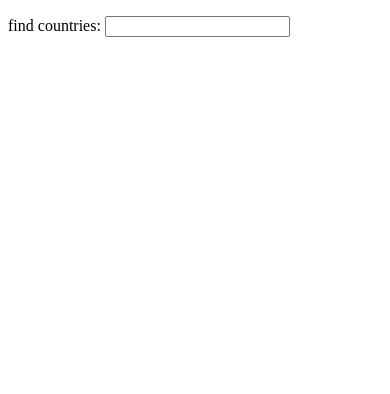
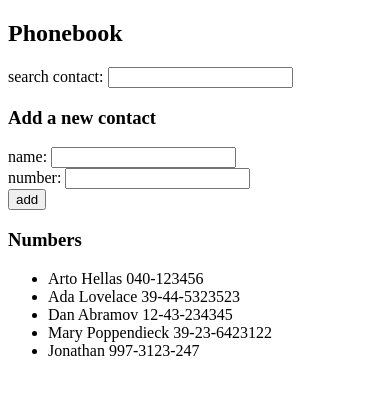
Before and after one commit to jcaburnay/part2, a React (Create React App) app: page / in a window 390 px wide. Shown: the top 394 px of the page. Built offline with nearby package versions, Linux system fonts and the light colour scheme; data requests are answered from the project's data file.

Commit message:
Exercise 2.15: Phonebook step7

```diff
--- a/db.json
+++ b/db.json
@@ -19,6 +19,11 @@
       "name": "Mary Poppendieck",
       "number": "39-23-6423122",
       "id": 4
+    },
+    {
+      "name": "Jonathan",
+      "number": "997-3123-247",
+      "id": 5
     }
   ]
 }
--- a/src/App.js
+++ b/src/App.js
@@ -1,111 +1,122 @@
 import React, { useState, useEffect } from "react";
 import axios from "axios";
 
-const Countries = ({ countries }) => {
-  const [show, setShow] = useState(false);
-  const [selectedCountry, setSelectedCountry] = useState("")
-  const toggleShow = (countryName) => {
-    setShow(!show);
-    setSelectedCountry(countries.filter(country => country.name === countryName)[0])
-  }
-  if(countries.length > 10) {
-    return (
-      <p>Too many matches, specify another filter</p>
-    )
-  } else if(countries.length === 1) {
-    return (
-      <CountryInfo country={countries[0]} />
-    )
-  }
+const Filter = ({ searchName, onSearch }) => {
   return (
-    show ? <CountryInfo country={selectedCountry} onShow={toggleShow} /> : <ListCountries countries={countries} onShow={toggleShow}/>
-  )
-}
+    <div>
+      <span>
+        search contact:{" "}
+        <input type="text" value={searchName} onChange={onSearch} />
+      </span>
+    </div>
+  );
+};
 
-const CountryInfo = ({ country, onShow }) => {
+const PersonForm = ({
+  submit,
+  newName,
+  handleNameChange,
+  newNumber,
+  handleNumberChange,
+}) => {
   return (
-    <React.Fragment key={country.name}>
-      <h2>{country.name}</h2>
-      <p>capital: {country.capital}</p>
-      <p>population: {country.population}</p>
-      <h4>languages: </h4>
-      <ul>
-        {country.languages.map(language => <li key={language.name}>{language.name}</li>)}
-      </ul>
-      <img src={country.flag} alt={`${country.name} flag`} style={{height: '200px', display: 'block'}}/>
-      <button onClick={onShow}>hide</button>
-      <Weather countryCapital={country.capital} />
-    </React.Fragment>
-  )
-}
+    <form onSubmit={submit}>
+      <div>
+        name:{" "}
+        <input
+          type="text"
+          value={newName}
+          onChange={handleNameChange}
+          required
+        />
+      </div>
+      <div>
+        number:{" "}
+        <input
+          type="text"
+          value={newNumber}
+          onChange={handleNumberChange}
+          required
+        />
+      </div>
+      <div>
+        <button type="submit">add</button>
+      </div>
+    </form>
+  );
+};
 
-const Weather = ({ countryCapital }) => {
-  const [weatherInfo, setWeatherInfo] = useState({})
+const Persons = ({ persons }) => {
+  return (
+    <ul>
+      {persons.map((person) => (
+        <li key={person.name}>
+          {person.name} {person.number}
+        </li>
+      ))}
+    </ul>
+  );
+};
+
+const App = () => {
+  const [persons, setPersons] = useState([]);
+  const [newName, setNewName] = useState("");
+  const [newNumber, setNewNumber] = useState("");
+  const [searchName, setSearchName] = useState("");
 
   useEffect(() => {
-    const accessKey = process.env.REACT_APP_API_KEY;
-    const params = {
-      access_key: accessKey,
-      query: countryCapital
-    };
-    axios
-    .get('http://api.weatherstack.com/current', { params })
-      .then(response => {
-        setWeatherInfo({
-          capitalTemperature: response.data.current.temperature,
-          icon: response.data.current.weather_icons[0],
-          windSpeed: response.data.current.wind_speed,
-          windDir: response.data.current.wind_dir
+    axios.get("http://localhost:3001/persons").then((response) => {
+      setPersons(response.data);
+    });
+  }, []);
+
+  const submit = (event) => {
+    event.preventDefault();
+    if (persons.map((person) => person.name).includes(newName)) {
+      alert(`${newName} is already in the phonebook`);
+    } else {
+      const personObject = {
+        name: newName,
+        number: newNumber,
+      };
+      axios.post("http://localhost:3001/persons", personObject)
+        .then(response => {
+          setPersons(persons.concat(response.data));
+          setNewName("");
+          setNewNumber("");
         })
-      })
-      .catch(error => console.log(error))
-  }, [countryCapital])
+    }
+  };
+
+  const handleNameChange = (event) => {
+    setNewName(event.target.value);
+  };
+  const handleNumberChange = (event) => {
+    setNewNumber(event.target.value);
+  };
+
+  const onSearch = (event) => {
+    setSearchName(event.target.value);
+  };
+
+  const searchedNames = persons.filter((person) =>
+    person.name.toLowerCase().includes(searchName.toLowerCase())
+  );
 
   return (
-    <>
-      <h4>Weather in {countryCapital}</h4>
-      <h6>temperature:</h6>
-      <p>{weatherInfo.capitalTemperature}</p>
-      <img src={weatherInfo.icon} alt="weather icon" style={{height: '100px', display: 'block'}}/>
-      <p>{weatherInfo.windSpeed} mph from {weatherInfo.windDir}</p>
-    </>
-  )
-}
-
-const ListCountries = ({ countries, onShow }) => {
-
-  return (
-    <ul>
-      {countries.map(country => <li key={country.name}>{country.name}<button onClick={() => onShow(country.name)}>show</button></li>)}
-    </ul>
-  )
-}
-
-const App = () => {
-  const [countries, setCountries] = useState([]);
-  const [searchCountry, setSearchCountry] = useState("");
-
-  useEffect(() => {
-    if(searchCountry === "") {
-      setCountries([]);
-    } else {
-      axios.get("https://restcountries.eu/rest/v2/all").then((response) => {
-        setCountries(response.data);
-      });
-    }
-  }, [searchCountry]);
-
-  const onSearch = (event) => {
-    setSearchCountry(event.target.value);
-  };
-
-  const searchedCountries = countries.filter((country) =>
-    country.name.toLowerCase().includes(searchCountry.toLowerCase())
-  );
-  return (
     <div>
-      <p>find countries: <input type="text" value={searchCountry} onChange={onSearch}/></p>
-      <Countries countries={searchedCountries} />
+      <h2>Phonebook</h2>
+      <Filter searchName={searchName} onSearch={onSearch} />
+      <h3>Add a new contact</h3>
+      <PersonForm
+        submit={submit}
+        newName={newName}
+        handleNameChange={handleNameChange}
+        newNumber={newNumber}
+        handleNumberChange={handleNumberChange}
+      />
+      <h3>Numbers</h3>
+      <Persons persons={searchedNames} />
     </div>
   );
 };
```
Lines whose indentation alone changed are shown as unchanged.
